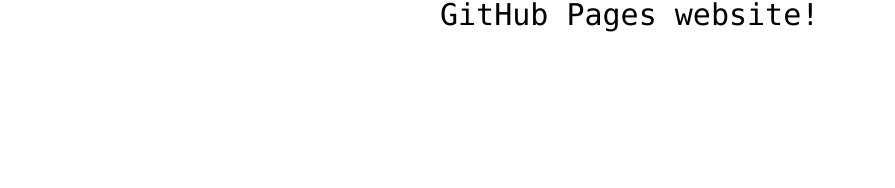
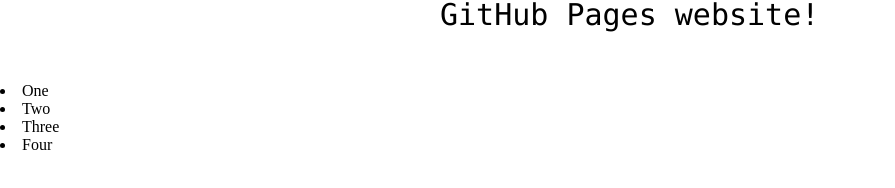
Before and after one commit to AngeNicole/hello-world, a plain HTML site: page index.html in a window 1280 px wide. Shown: the part 426-614 px from the top of the page, without its empty margins (0-895 px from the left). Drawn offline with Linux system fonts and the light colour scheme.

Commit message:
Update index.html

```diff
--- a/index.html
+++ b/index.html
@@ -11,8 +11,15 @@
 
 <img src="https://octodex.github.com/images/daftpunktocat-thomas.gif" id="octocat" alt="octocat-gif" />
 
+
+
 <!-- Change this code here by copy and pasting your template on line 15 -->
 <p>Welcome to your first GitHub Pages website!</p>
 
+  <li>One</li>
+  <li>Two</li>
+  <li>Three</li>
+  <li>Four</li>
+
 </body>
 </html>
```
